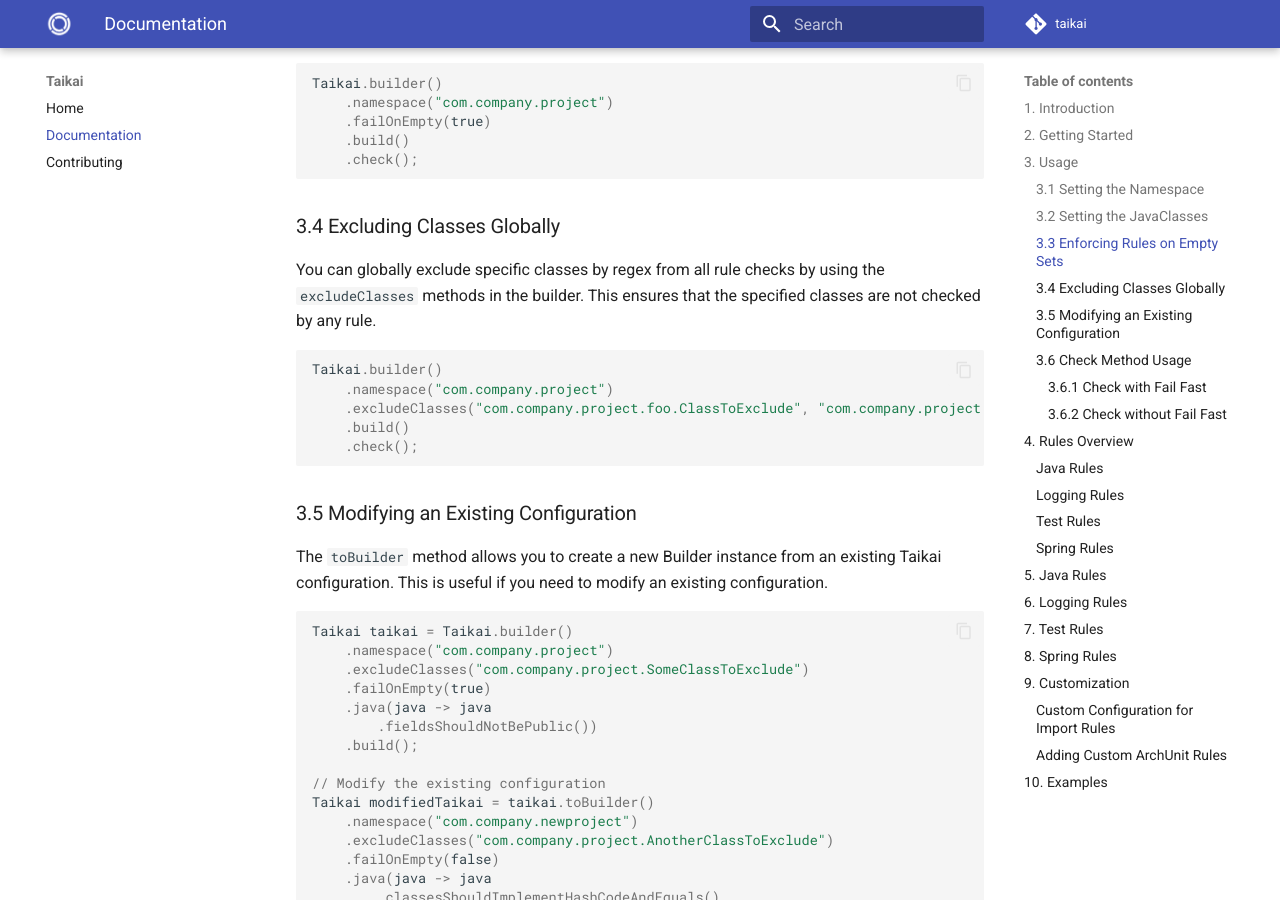
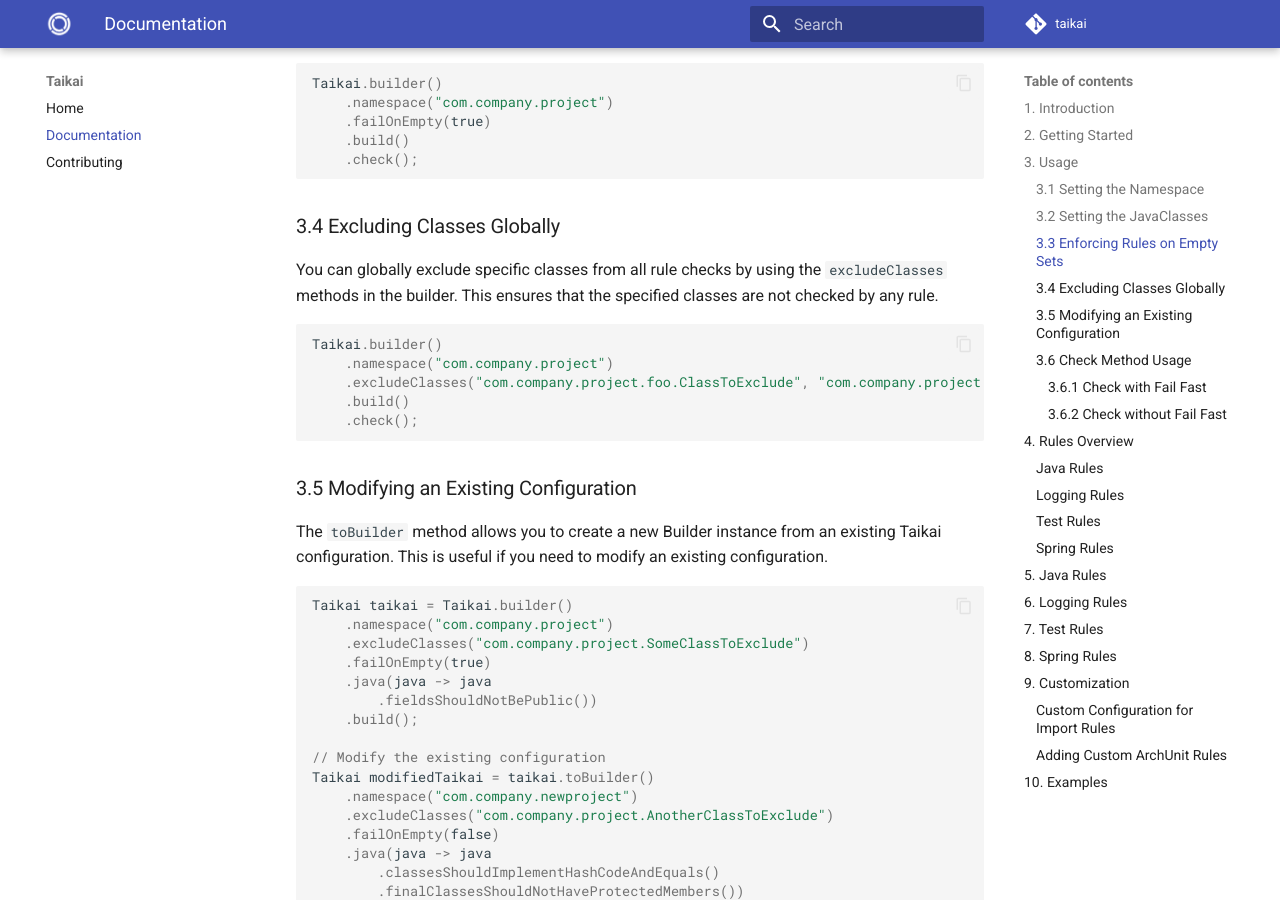
Before and after one commit to enofex/taikai, an MkDocs documentation site: the page built from docs/documentation.md, in a window 1280 px wide and 900 px high, scrolled down 1402 px. Built offline with MkDocs 1.6.1 and Material for MkDocs 9.7.7, drawn with Linux system fonts in a browser that asks for light colours; comment, search, counter and statistics services are not loaded.

Commit message:
Fix doc that excludeClasses does not support wildcards
Close #200

````diff
--- a/docs/documentation.md
+++ b/docs/documentation.md
@@ -60,12 +60,12 @@
 
 ### 3.4 Excluding Classes Globally
 
-You can globally exclude specific classes by regex from all rule checks by using the `excludeClasses` methods in the builder. This ensures that the specified classes are not checked by any rule.
+You can globally exclude specific classes from all rule checks by using the `excludeClasses` methods in the builder. This ensures that the specified classes are not checked by any rule.
 
 ```java
 Taikai.builder()
     .namespace("com.company.project")
-    .excludeClasses("com.company.project.foo.ClassToExclude", "com.company.project.bar.*")
+    .excludeClasses("com.company.project.foo.ClassToExclude", "com.company.project.bar.AnotherClassToExclude")
     .build()
     .check();
 ```
````
